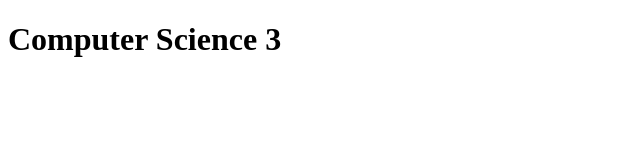
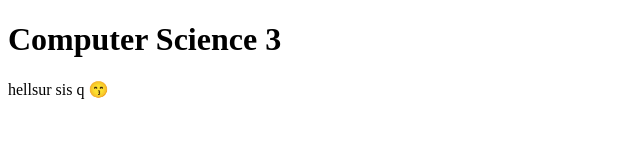
Before and after one commit to airryka/CS3, a plain HTML site: page index.html in a window 1280 px wide. Shown: the whole page, without its empty margins (0-640 px from the left). Drawn offline with Linux system fonts and the light colour scheme.

Commit message:
Update index.html

```diff
--- a/index.html
+++ b/index.html
@@ -5,5 +5,6 @@
   </head>
   <body>
     <h1> Computer Science 3 </h1>
+    <p> hellsur sis q 😙</p>
   </body>
 </html>
```
